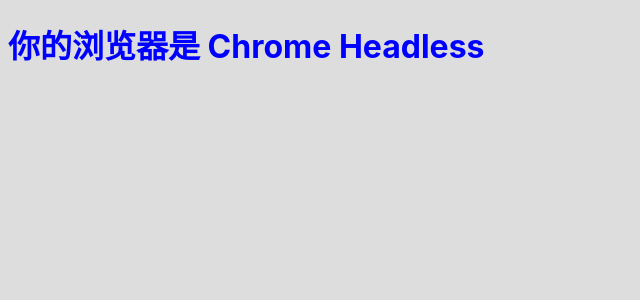
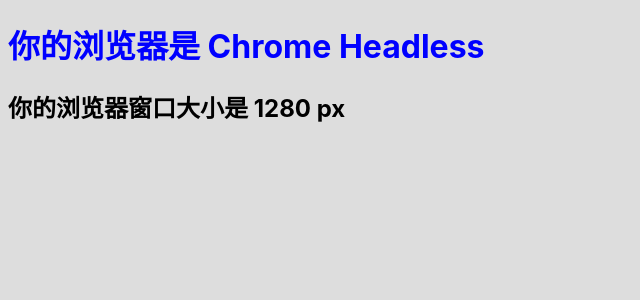
Before and after one commit to Tracysq/nextjs-blog, a Next.js app: page / in a window 1280 px wide. Shown: the top 300 px of the page, without its empty margins (0-640 px from the left). Built offline with nearby package versions, Linux system fonts and the light colour scheme.

Commit message:
feat: index BSR

```diff
--- a/pages/index.tsx
+++ b/pages/index.tsx
@@ -1,7 +1,8 @@
 import png from 'assets/images/1.png'
 import { GetServerSideProps, NextPage } from 'next'
 import Link from 'next/link'
-import {UAParser} from 'ua-parser-js'
+import { useEffect, useState } from 'react'
+import { UAParser } from 'ua-parser-js'
 
 type Props = {
   browser: {
@@ -12,11 +13,16 @@
 }
 
 const Index: NextPage<Props> = (props) => {
-  const {browser} = props
-  console.log(browser)
+  const { browser } = props
+  const [width, setWidth] = useState(0)
+  useEffect(() => {
+    const w = document.documentElement.clientWidth
+    setWidth(w)
+  }, [])
   return (
     <div>
       <h1>你的浏览器是  {browser.name}</h1>
+      <h2>你的浏览器窗口大小是 {width} px</h2>
       {/* <h1>标题1</h1>
       <p>段落</p>
       <Link href="/posts"><a>posts</a></Link>
```
